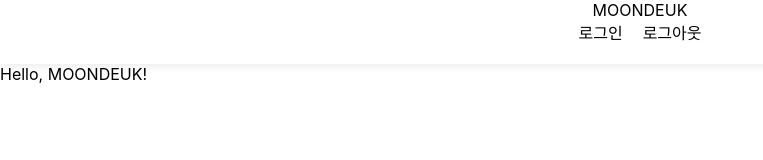
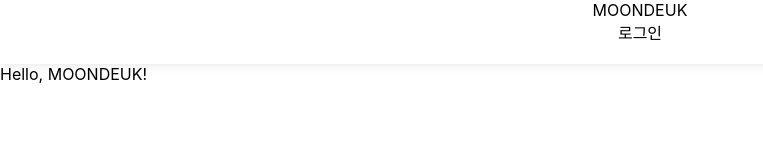
Before and after one commit to JengYoung/BlogProject_Moondeuk, a React (Create React App) app in the folder client/: page / in a window 1280 px wide. Shown: the top 160 px of the page, without its empty margins (0-763 px from the left). Built offline with nearby package versions, Linux system fonts and the light colour scheme.

Commit message:
로그아웃 콘테이너 1차 구현

```diff
--- a/client/src/components/common/Button.js
+++ b/client/src/components/common/Button.js
@@ -11,7 +11,7 @@ const ButtonCSS = css`
     color: white;
     font-weight: 800;
     font-size: 1rem;
-    margin-top: 1.5rem;
+    /* margin-top: 1.5rem; */
     border-radius: 5px;
     display: flex;
     justify-content: center;
@@ -31,6 +31,11 @@ const ButtonCSS = css`
         width: 100%;
         height: 3rem;
     `}
+    ${props =>
+        props.topMargin && css`
+            margin-top: 1.5rem;
+        `
+    }
 `;
 const StyledButton = styled.button`
     ${ButtonCSS}
--- a/client/src/components/common/Header.js
+++ b/client/src/components/common/Header.js
@@ -25,14 +25,21 @@ const Spacer = styled.div`
 `;
 
 
-const Header = () => {
+const Header = ({user, onLogout}) => {
     return (
         <>
             <StyledHeader>
                 <Wrapper>
-                    <div className="logo">MOONDEUK</div>
-                    <Link>로그인</Link>
-                    <Link>로그아웃</Link>
+                    <Link to="/" className="logo">MOONDEUK</Link>
+                    {user ? (
+                        <div>
+                            <Link to="/" onClick={onLogout}>로그아웃</Link>
+                        </div>
+                    ) : (
+                        <div>
+                            <Link to="/login">로그인</Link>
+                        </div>
+                    )}
                 </Wrapper>
             </StyledHeader>
             <Spacer/>
--- a/client/src/components/login/LoginWrapper.js
+++ b/client/src/components/login/LoginWrapper.js
@@ -43,7 +43,7 @@ const LoginWrapper = ({onChange, onSubmit, error}) => {
             <Input colorWhite onChange={onChange} name="userId" value={registerReducer.userId}/>
             <Input colorWhite onChange={onChange} type="password" name="password" value={registerReducer.password} />
             {error && <ErrorMessage>{error}</ErrorMessage>}
-            <Button fullWidth name="로그인" />
+            <Button fullWidth topMargin name="로그인" />
             <Links>
                 <StyledLink to='/register'>회원가입</StyledLink>
             </Links>
--- a/client/src/containers/HeaderContainer.js
+++ b/client/src/containers/HeaderContainer.js
@@ -1,10 +1,20 @@
 import React from 'react'
+import { useDispatch } from 'react-redux';
+import { useSelector } from 'react-redux';
 import Header from '../components/common/Header'
+import { logout } from '../modules/user';
 
 const HeaderContainer = () => {
+    const { user } = useSelector(({ userReducer }) => ({ user: userReducer.user }));
+        const dispatch = useDispatch();
+        const onLogout = () => {
+            dispatch(logout());
+        };
+
     return (
         <>
-            <Header/>
+            {console.log(user)}
+            <Header user={user} onLogout={onLogout}/>
         </>
     )
 }
--- a/client/src/containers/auth/login/LoginContainer.js
+++ b/client/src/containers/auth/login/LoginContainer.js
@@ -26,9 +26,9 @@ function Logincontainer({ history }) {
 
     /* Initialize form - if exists user data => return alert message */
     useEffect(() => {
-        if (user) return alert('이미 로그인 하셨습니다.');
+        if (user) return;
         dispatch(initializeForm());
-    }, [dispatch, user])
+    }, [dispatch, user, history])
 
     /* login - valid user data check */
     useEffect(() => {
@@ -43,12 +43,13 @@ function Logincontainer({ history }) {
 
     /* if exists user data, put this on localStorage, go to main page */
     useEffect(() => {
-        if (!user) return;
-        history.push('/');
-        try {
-            localStorage.setItem('user', JSON.stringify(user));
-        } catch(e) {
-            console.error('LocalStorage ERROR occured')
+        if (user) {
+            history.push('/');
+            try {
+                localStorage.setItem('user', JSON.stringify(user));
+            } catch(e) {
+                console.error('LocalStorage ERROR occured');
+            }
         }
     },[history, user]);
 
```
